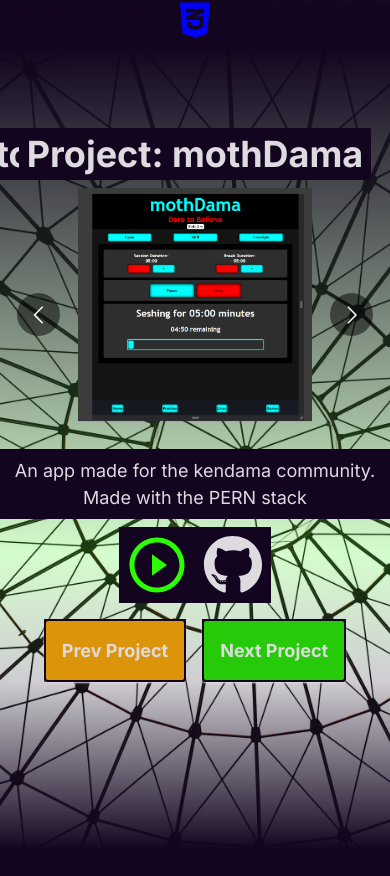
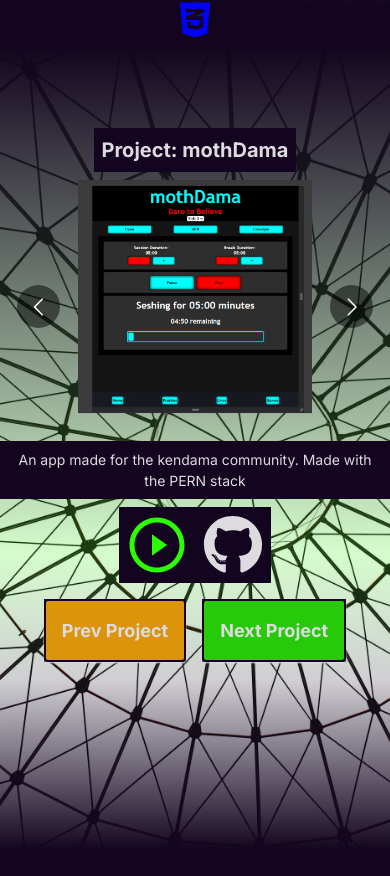
Before and after one commit to jgharris314/portfolio-02052024, a Next.js app: page / in a window 390 px wide. Shown: the part 1640-2516 px from the top of the page. Built offline with nearby package versions, Linux system fonts and the light colour scheme.

Commit message:
updated font size

```diff
--- a/app/components/sections/Projects/index.tsx
+++ b/app/components/sections/Projects/index.tsx
@@ -35,7 +35,7 @@ export default function ProjectsSection() {
               key={uuidv4()}
               className="relative flex flex-col w-full gap-2 text-mothGrey-0"
             >
-              <span className="text-[36px] md:text-[48px] leading-[36px] md:leading-[48px] font-bold p-2 !bg-mothBlack-0 !text-mothGrey-0 whitespace-nowrap max-w-min mx-auto">
+              <span className="text-[20px] md:text-[48px] leading-[28px] md:leading-[48px] font-bold p-2 !bg-mothBlack-0 !text-mothGrey-0 whitespace-nowrap max-w-min mx-auto">
                 {item.title}
               </span>
               <Carousel responsive={innerCarouselResponsiveness} infinite>
@@ -52,7 +52,7 @@ export default function ProjectsSection() {
                   )
                 })}
               </Carousel>
-              <span className="text-[18px] bg-mothBlack-0 mx-auto md:max-w-[600px] p-2">
+              <span className="text-[14px] md:text-[18px] bg-mothBlack-0 mx-auto md:max-w-[600px] p-2">
                 {item.description}
               </span>
               <div className="flex max-w-min mx-auto justify-center gap-4 mb-4 bg-mothBlack-0 p-2">
```
